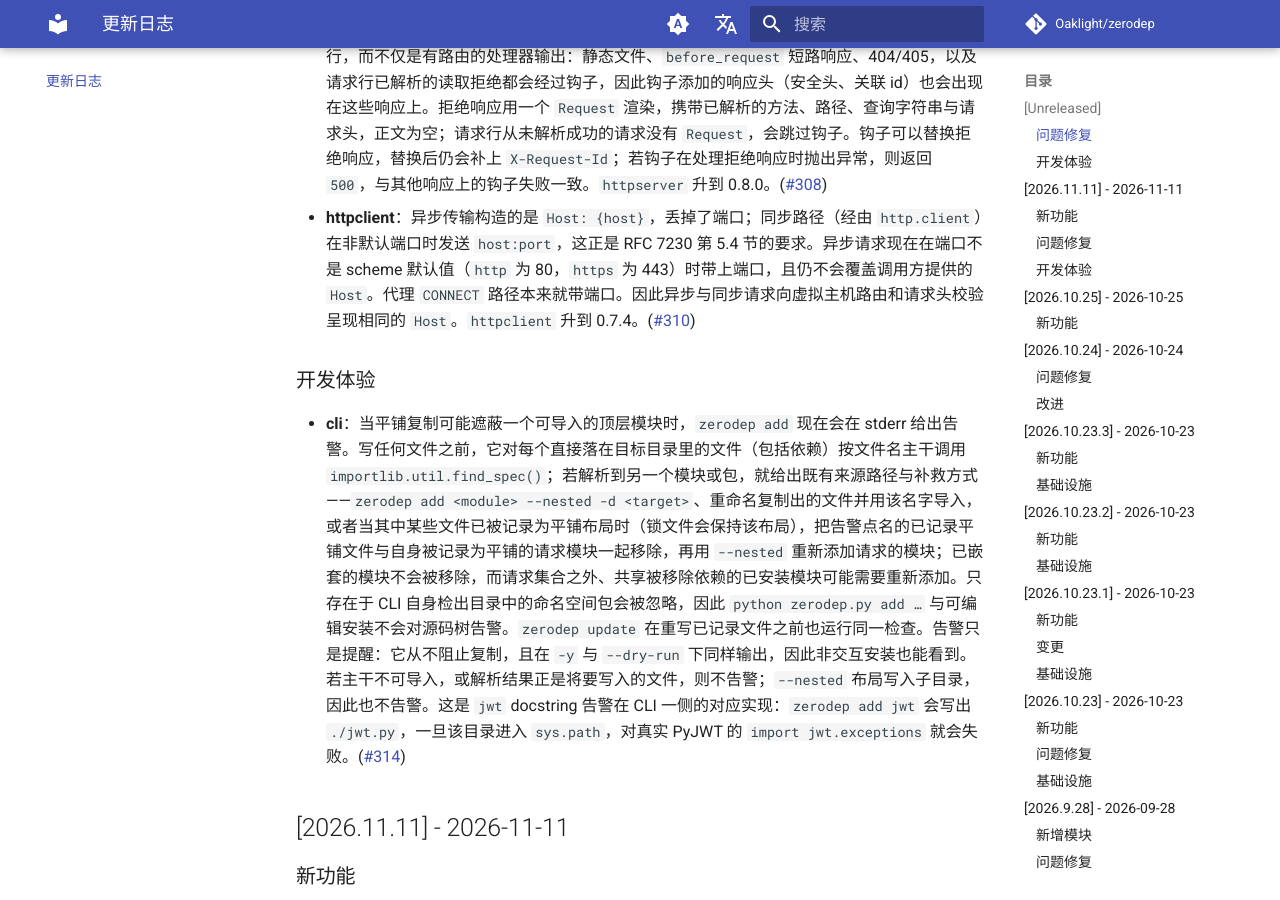
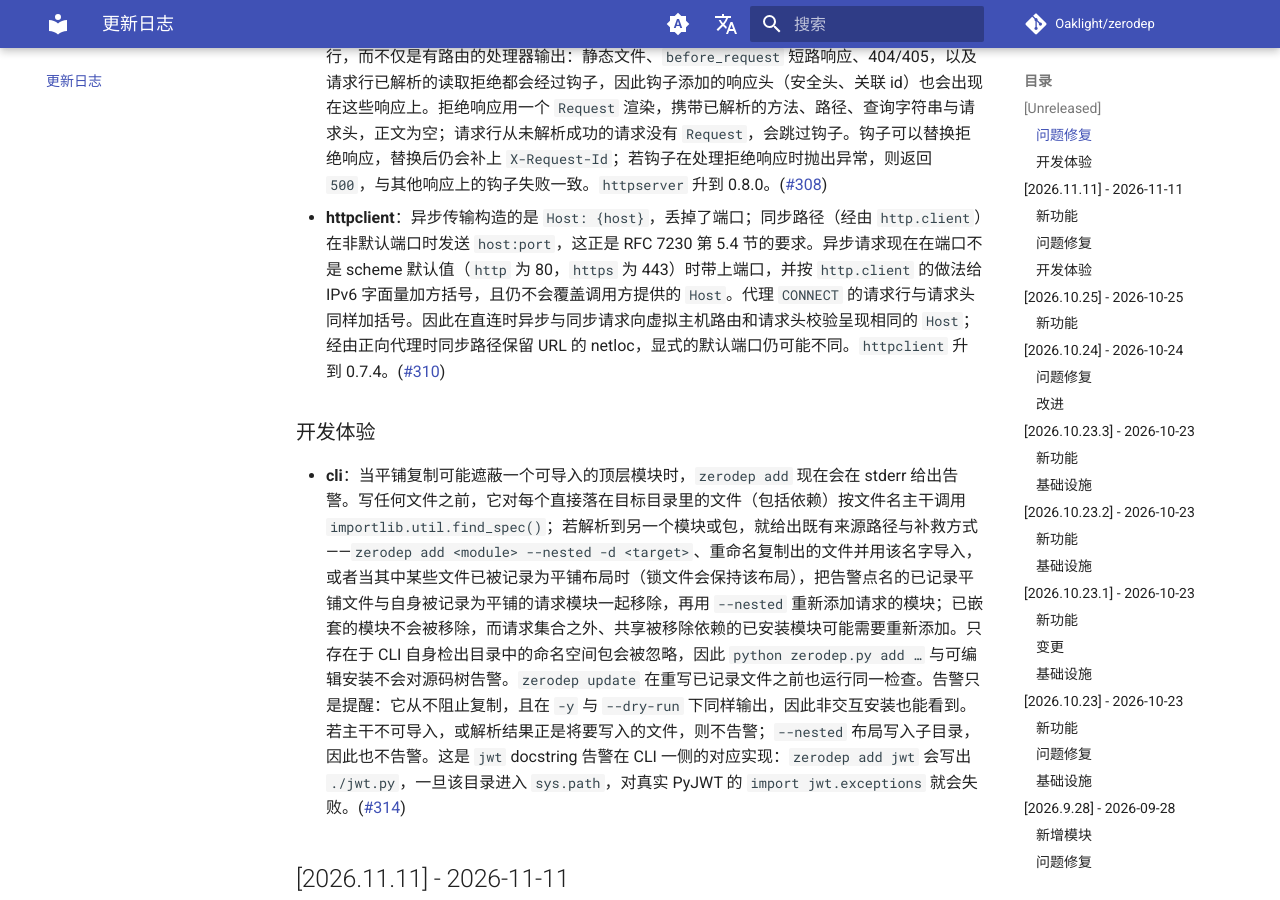
Before and after one commit to Oaklight/zerodep, an MkDocs documentation site: the page built from docs/changelog.md, in a window 1280 px wide and 900 px high, scrolled down 703 px. Built offline with MkDocs 1.6.1 and Material for MkDocs 9.7.7, drawn with Linux system fonts in a browser that asks for light colours; comment, search, counter and statistics services are not loaded.

Commit message:
docs(httpclient)：补充 IPv6 方括号与代理 Host 说明（#310）

```diff
--- a/docs/changelog.md
+++ b/docs/changelog.md
@@ -10,7 +10,7 @@
 
 - **ptyx**：当子进程的输出快于消费方时，ConPTY 读取线程不再丢失数据。此前分块从事件循环里用 `put_nowait` 送入 32 槽的有界队列，队列满时会在回调中抛出 `QueueFull`，该分块被丢弃；现在读取线程通过 `run_coroutine_threadsafe` 阻塞在 `put` 上，并在 0.5 秒的等待中复用同一个 future，因此超时不会把同一分块重复入队，关闭时仍能停止等待。子进程仍在运行时 `PeekNamedPipe`/`ReadFile` 失败会被记录并唤醒阻塞的 `read()`，由它抛出新增的 `PtyReadError`（已加入 `__all__`），而不是像子进程退出那样返回 `b""`；子进程退出后或清理阶段的失败仍属正常流结束，退出前的零字节读取会重试而不是结束流。POSIX 终端查询应答现在只对 `CSI 6n`（光标位置）回复 `ESC[1;1R`：DA1/DA2（`CSI c`、`CSI > c`）此前会收到固定的 `ESC[?62;c`，等于声明伪终端并不具备的能力；跨两次读取拆分的查询仍然只回复一次。`ptyx` 升到 0.2.0。([#311](https://github.com/Oaklight/zerodep/issues/311))
 - **httpserver**：`_STATUS_REASONS` 新增 `421: "Misdirected Request"`，处理器返回 421 时不再发送空的原因短语。`after_request` 钩子现在对请求行解析成功之后产生的每个响应运行，而不仅是有路由的处理器输出：静态文件、`before_request` 短路响应、404/405，以及请求行已解析的读取拒绝都会经过钩子，因此钩子添加的响应头（安全头、关联 id）也会出现在这些响应上。拒绝响应用一个 `Request` 渲染，携带已解析的方法、路径、查询字符串与请求头，正文为空；请求行从未解析成功的请求没有 `Request`，会跳过钩子。钩子可以替换拒绝响应，替换后仍会补上 `X-Request-Id`；若钩子在处理拒绝响应时抛出异常，则返回 `500`，与其他响应上的钩子失败一致。`httpserver` 升到 0.8.0。([#308](https://github.com/Oaklight/zerodep/issues/308))
-- **httpclient**：异步传输构造的是 `Host: {host}`，丢掉了端口；同步路径（经由 `http.client`）在非默认端口时发送 `host:port`，这正是 RFC 7230 第 5.4 节的要求。异步请求现在在端口不是 scheme 默认值（`http` 为 80，`https` 为 443）时带上端口，且仍不会覆盖调用方提供的 `Host`。代理 `CONNECT` 路径本来就带端口。因此异步与同步请求向虚拟主机路由和请求头校验呈现相同的 `Host`。`httpclient` 升到 0.7.4。([#310](https://github.com/Oaklight/zerodep/issues/310))
+- **httpclient**：异步传输构造的是 `Host: {host}`，丢掉了端口；同步路径（经由 `http.client`）在非默认端口时发送 `host:port`，这正是 RFC 7230 第 5.4 节的要求。异步请求现在在端口不是 scheme 默认值（`http` 为 80，`https` 为 443）时带上端口，并按 `http.client` 的做法给 IPv6 字面量加方括号，且仍不会覆盖调用方提供的 `Host`。代理 `CONNECT` 的请求行与请求头同样加括号。因此在直连时异步与同步请求向虚拟主机路由和请求头校验呈现相同的 `Host`；经由正向代理时同步路径保留 URL 的 netloc，显式的默认端口仍可能不同。`httpclient` 升到 0.7.4。([#310](https://github.com/Oaklight/zerodep/issues/310))
 
 ### 开发体验
 
```
